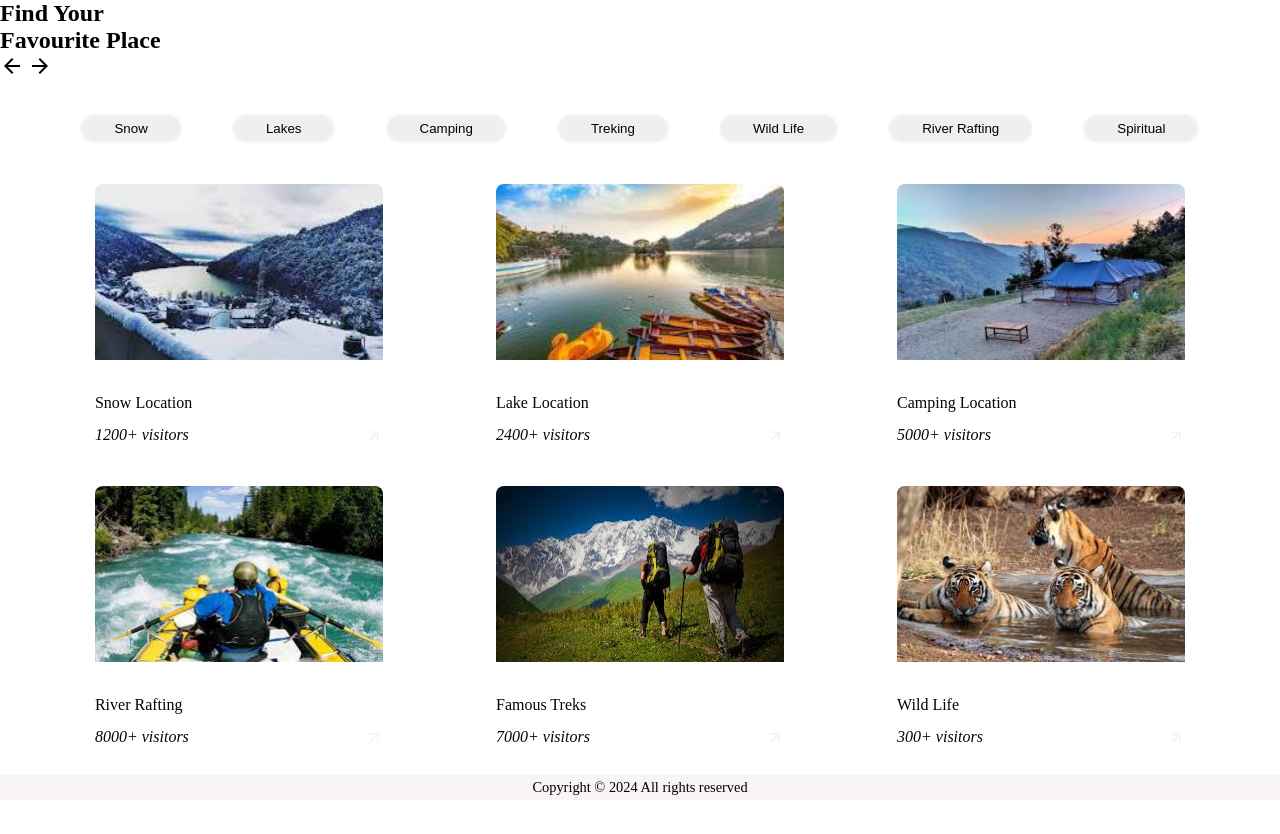
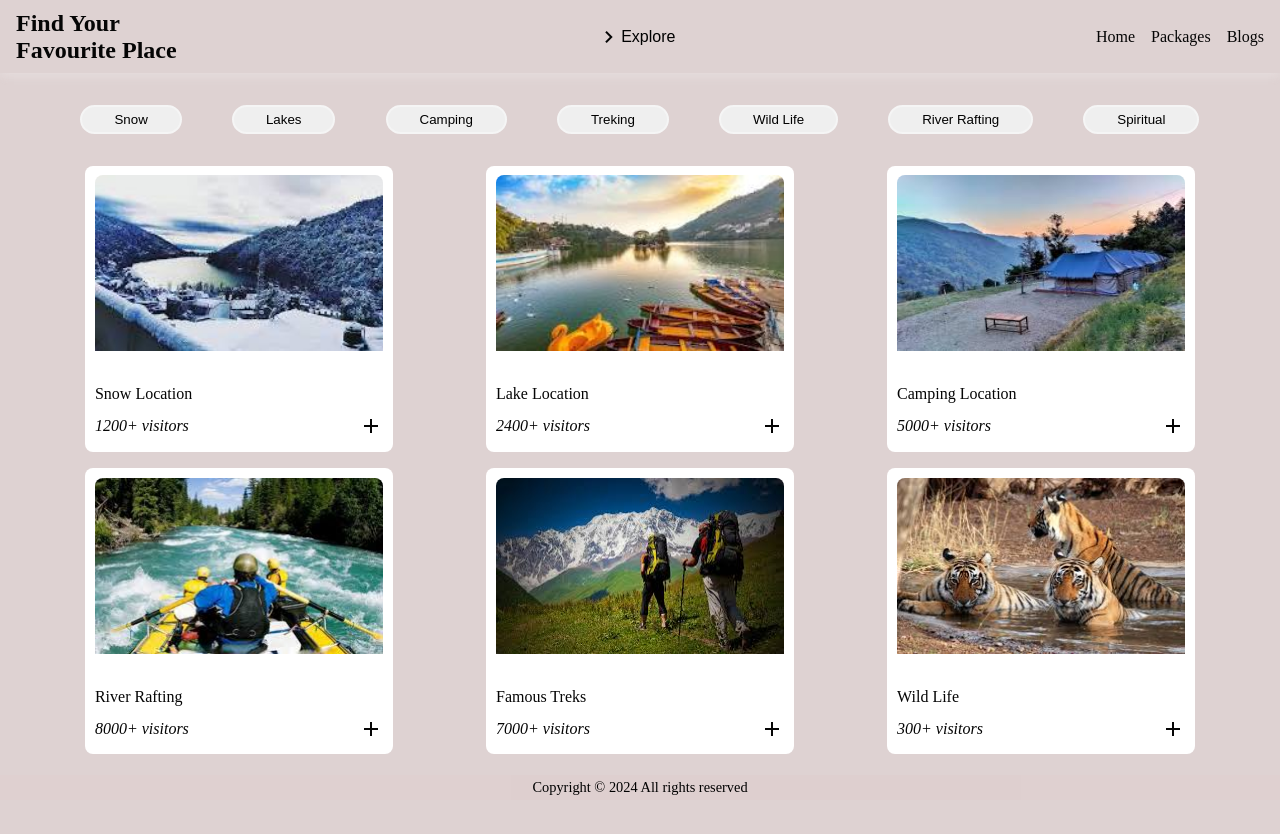
Before and after one commit to CSI-Trainee-2024/Task1_Akshat_2313006, a plain HTML site: page destination.html in a window 1280 px wide. Before the commit the page ends 811 px from the top, so only its background shows below. Drawn offline with nearby package versions, Linux system fonts and the light colour scheme.

Commit message:
Naming Convention and Reusability Improved

```diff
--- a/destination.html
+++ b/destination.html
@@ -7,20 +7,25 @@
     <link rel="stylesheet" href="style.css">
     <link rel="stylesheet" href="https://fonts.googleapis.com/css2?family=Material+Symbols+Outlined:opsz,wght,FILL,GRAD@20..48,100..700,0..1,-50..200" />
   </head>
-  <body class="body__Destination">
-    <header class="header__Destination">
+  <body class="body__All">
+    <header class="header__All">
        <h2>
          Find Your <br />
          Favourite Place
        </h2>
-       <p>
-        <span class="material-symbols-outlined">
-          arrow_back
-          </span>
-          <span class="material-symbols-outlined">
-            arrow_forward
-            </span>
-       </p>
+       <div class="header__Links__All">
+        <nav id="explore__Nav">
+       <span class="material-symbols-outlined">
+        chevron_right
+        </span>
+       <button id="explore__Button">Explore</button>
+      </nav>
+      </div>
+       <div class="header__Links__All">
+       <a href="home.html">Home</a>
+       <a href="">Packages</a>
+       <a href="">Blogs</a>
+      </div>
     </header>
 
     <main class="main__Destination">
@@ -41,7 +46,9 @@
          <figcaption>
             Snow Location
             <p>
-            <em>1200+ visitors</em> <img src="assets/fi_arrow-up-left.png">
+            <em>1200+ visitors</em> <span class="material-symbols-outlined">
+add
+</span>
             </p>
         </figcaption>
         </figure>
@@ -50,7 +57,9 @@
          <figcaption>
             Lake Location
             <p>
-            <em>2400+ visitors</em> <img src="assets/fi_arrow-up-left.png">
+            <em>2400+ visitors</em> <span class="material-symbols-outlined">
+add
+</span>
             </p>
         </figcaption>
         </figure>
@@ -59,7 +68,9 @@
          <figcaption>
             Camping Location
             <p>
-            <em>5000+ visitors</em> <img src="assets/fi_arrow-up-left.png">
+            <em>5000+ visitors</em> <span class="material-symbols-outlined">
+add
+</span>
             </p>
         </figcaption>
         </figure>
@@ -68,7 +79,9 @@
          <figcaption>
             River Rafting
             <p>
-            <em>8000+ visitors</em> <img src="assets/fi_arrow-up-left.png">
+            <em>8000+ visitors</em> <span class="material-symbols-outlined">
+add
+</span>
             </p>
         </figcaption>
         </figure>
@@ -77,7 +90,9 @@
          <figcaption>
         Famous Treks
             <p>
-            <em>7000+ visitors</em> <img src="assets/fi_arrow-up-left.png">
+            <em>7000+ visitors</em> <span class="material-symbols-outlined">
+add
+</span>
             </p>
         </figcaption>
         </figure>
@@ -86,7 +101,9 @@
          <figcaption>
            Wild Life
             <p>
-            <em>300+ visitors</em> <img src="assets/fi_arrow-up-left.png">
+            <em>300+ visitors</em> <span class="material-symbols-outlined">
+add
+</span>
             </p>
         </figcaption>
         </figure>
```
